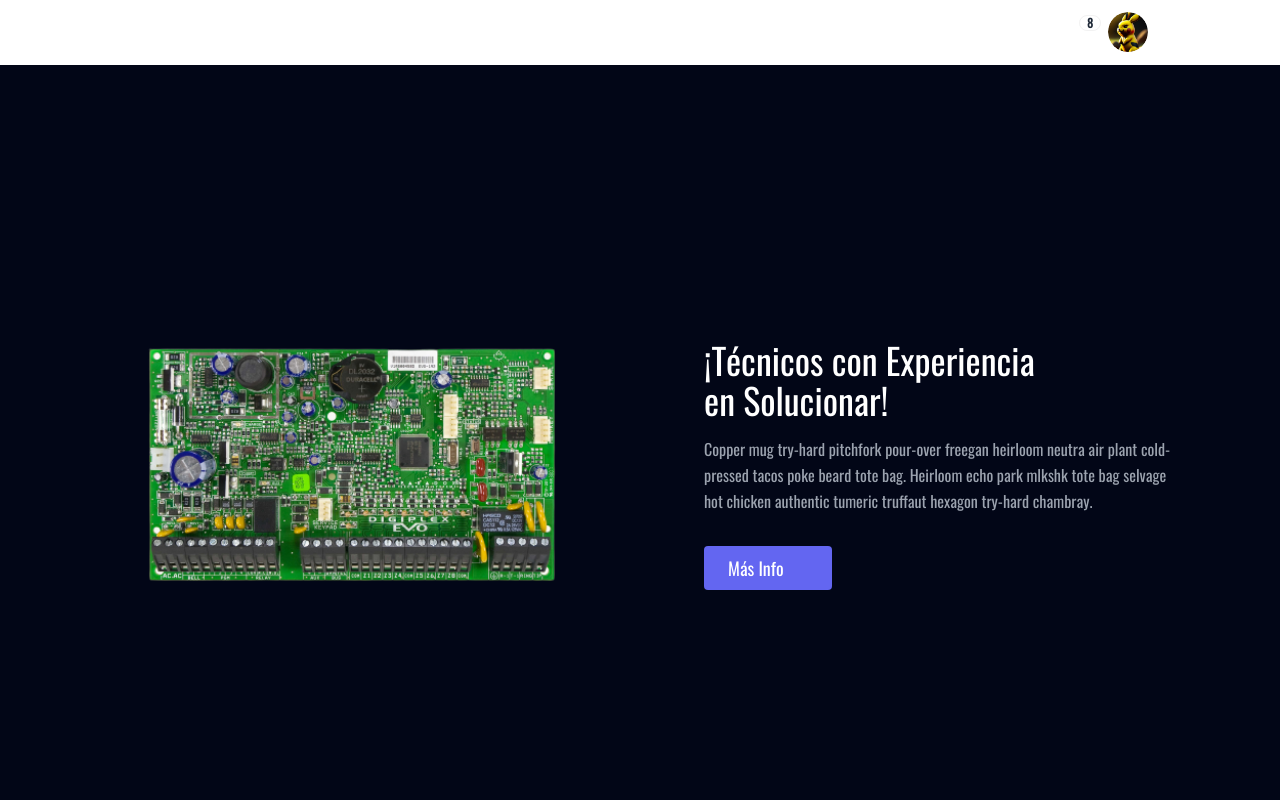
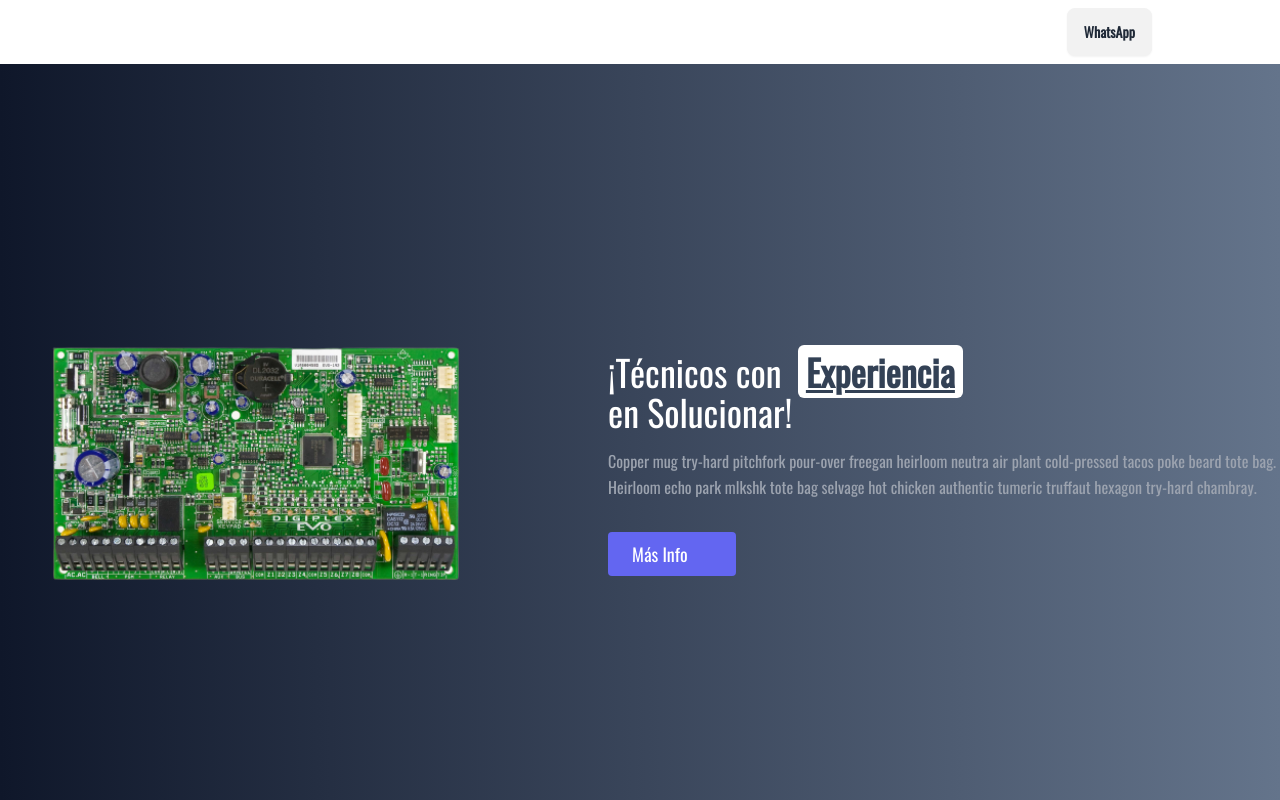
Before and after one commit to serverBKD/trifasic-next, a Next.js app: page / in a window 1280 px wide. Shown: the top 800 px of the page. Built offline with nearby package versions, Linux system fonts and the light colour scheme.

Commit message:
20231214: v0.0.4: firebase Storage + Hero

```diff
--- a/src/app/api/upload/route.js
+++ b/src/app/api/upload/route.js
@@ -23,7 +23,9 @@ export async function POST(request) {
 	const imagePath = `${new Date().getTime()}-x-${image.name}`
 	const filePath = path.join(process.cwd(),'public','uploads',imagePath)
 	await writeFile(filePath, buffer)
-	SubirFiles(buffer)
 
-	return NextResponse.json({'message': image})
+	//. Subir al Bucket Firebase
+	const imageURL = SubirFiles(buffer,image.name)
+
+	return NextResponse.json({'message': imageURL})
 }
--- a/src/app/page.jsx
+++ b/src/app/page.jsx
@@ -13,9 +13,9 @@ import Contents from '@/components/Contents.jsx'
 export default function Home() {
 	return (
 		<main className="w-full min-h-screen bg-slate-900">
+			<NavBar />
+			<Hero />
 			<NavBarCart/>
-			<Hero />
-			<NavBar />
 			<FeatureOne />
 			<Contents/>
 			<Pricing/>
--- a/src/components/Hero.jsx
+++ b/src/components/Hero.jsx
@@ -2,25 +2,8 @@ import Image from 'next/image'
 
 export default function Hero() {
 	return (
-		// <section className="w-full min-h-screen bg-cover bg-no-repeat bg-center bg-[url('/0c7d159c-ef21-4c79-b39c-bf6be2186e12.jpeg')]">
-		// 	<div className="hero-content flex-col-reverse min-w-full h-screen bg-slate-900 opacity-70 relative">
-		// 		<div className="absolute w-32 h-32">
-		// 			<h1 className="text-4xl font-bold text-white">¡Técnicos con <strong className='bg-slate-100 px-2 rounded-md text-slate-700'>Experiencia</strong> en Solucionar!</h1>
-		// 			<p className="py-6 text-2xl font-bold text-white">Se acabaron tus problemas con la tecnología</p>
-		// 			<button className="btn btn-primary text-xl font-bold text-white">Mas info</button>
-		// 		</div>
-		// 		<div>
-		// 			<Image
-		// 				src={'/0c7d159c-ef21-4c79-b39c-bf6be2186e12.jpeg'}
-		// 				alt='Hero'
-		// 				width={400}
-		// 				height={400}
-		// 			/>
-		// 		</div>
-		// 	</div>
-		// </section>
-		<section className="text-gray-400 bg-gray-900 body-font w-full min-h-screen bg-cover bg-no-repeat bg-center bg-[url('/heroServer241.jpg')] before:bg-slate-900 before:opacity-10">
-			<div className=" min-w-full min-h-screen  absolute opacity-100 flex px-24 md:flex-row flex-col items-center bg-slate-950">
+		<section className="text-gray-400 bg-gray-900 body-font w-full min-h-screen bg-fixed bg-cover bg-no-repeat bg-center bg-opacity-10 bg-gradient-to-r from-slate-900 to-slate-500">
+			<div className=" min-w-full min-h-screen  absolute opacity-100 flex px-24 lg:px-0 flex-col lg:flex-row items-center overflow-hidden">
 				<div className="lg:max-w-lg lg:w-full md:w-1/2 w-5/6 md:mb-0 mb-10">
 					<Image
 						src={'/productsSec/paradox/EVO192_Front_4k-removebg-preview.png'}
@@ -30,11 +13,11 @@ export default function Hero() {
 						className="w-full max-h-[520px] object-cover object-center rounded"
 					/>
 				</div>
-				<div className="lg:flex-grow md:w-1/2 lg:pl-24 md:pl-16 flex flex-col md:items-start md:text-left items-center text-center">
-					<h1 className="title-font sm:text-4xl text-3xl mb-4 font-medium text-white">¡Técnicos con Experiencia
+				<div className="lg:flex-grow md:w-1/2 lg:pl-24 md:pl-18 py-3 flex flex-col md:items-start md:text-left items-center text-center overflow-hidden">
+					<h1 className="title-font text-7xl md:text-4xl mb-4 font-medium text-white">¡Técnicos con <span className="bg-white text-slate-700 font-bold px-2 m-2 rounded-md underline">Experiencia</span>
 						<br className="hidden lg:inline-block"/>en Solucionar!
 					</h1>
-					<p className="mb-8 leading-relaxed">Copper mug try-hard pitchfork pour-over freegan heirloom neutra air plant cold-pressed tacos poke beard tote bag. Heirloom echo park mlkshk tote bag selvage hot chicken authentic tumeric truffaut hexagon try-hard chambray.</p>
+					<p className="mb-8 leading-relaxed overflow-hidden">Copper mug try-hard pitchfork pour-over freegan heirloom neutra air plant cold-pressed tacos poke beard tote bag. Heirloom echo park mlkshk tote bag selvage hot chicken authentic tumeric truffaut hexagon try-hard chambray.</p>
 					<div className="flex justify-center">
 						<button className="w-32 inline-flex text-center text-white bg-indigo-500 border-0 py-2 px-6 focus:outline-none hover:bg-indigo-600 rounded text-lg">Más Info</button>
 
```
Also changed, not shown: src/config/firebase.config.js (+14 -6 lines).
